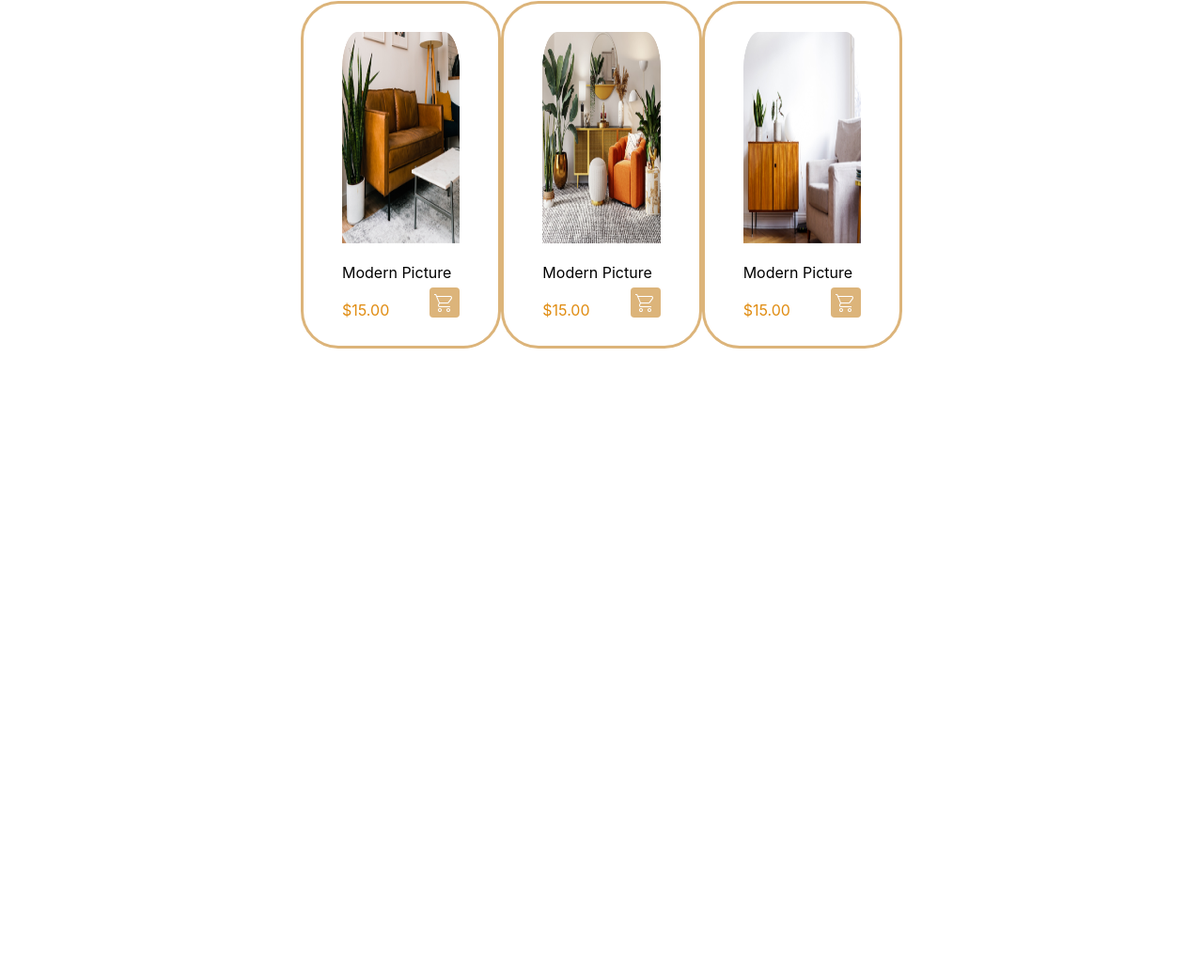
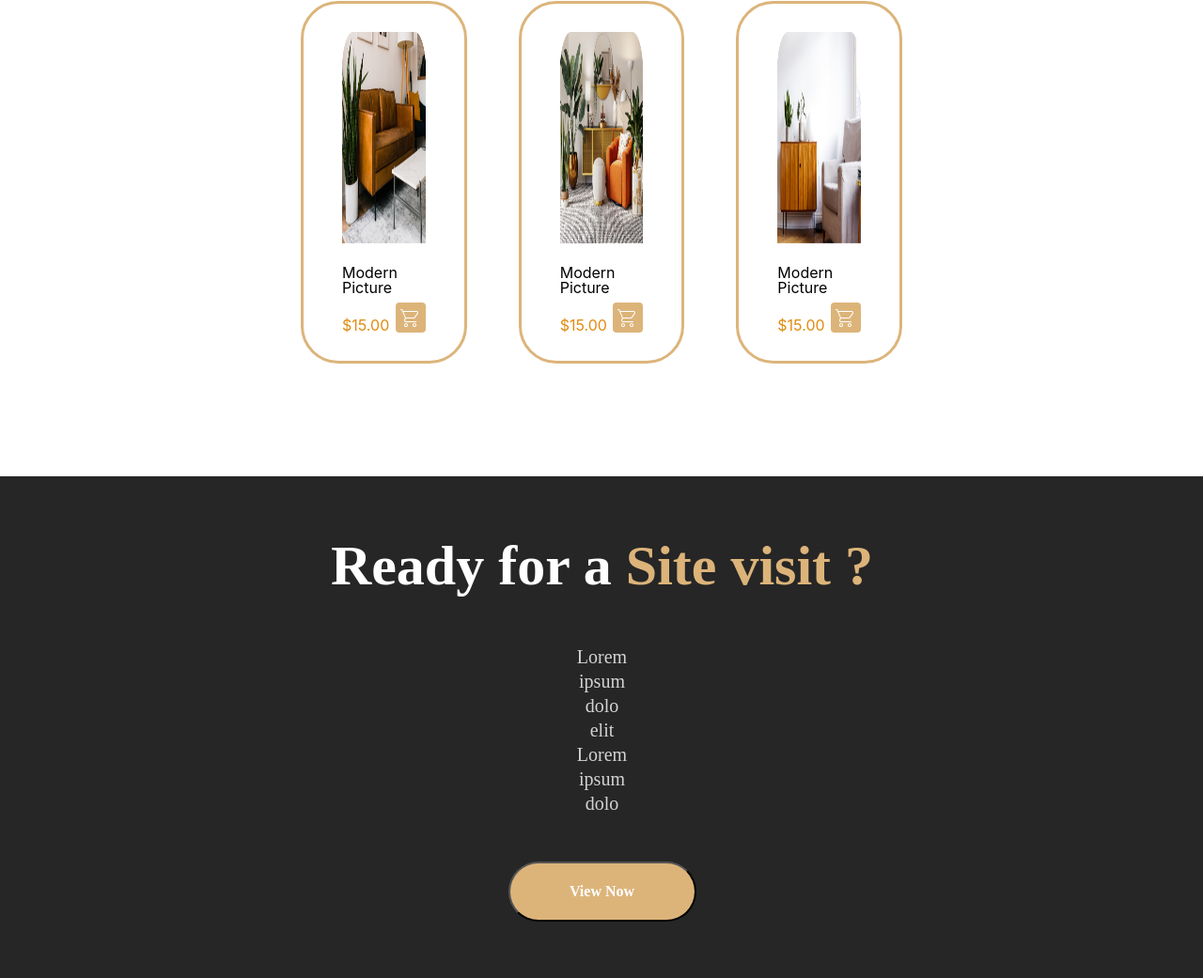
Before and after one commit to Saba-Sebiskveradze/Homework7, a plain HTML site: page index.html in a window 1280 px wide. Shown: the part 1059-2100 px from the top of the page at 94% size. Before the commit the page ends 1550 px from the top, so only its background shows below. Drawn offline with Linux system fonts and the light colour scheme.

Commit message:
add footer

```diff
--- a/css/style.css
+++ b/css/style.css
@@ -85,6 +85,7 @@ ul {
     display: flex;
     flex-direction: column;
     justify-content: space-between;
+    gap: 81px;
 
 }
 
@@ -94,12 +95,12 @@ ul {
     font-family: Work Sans;
     font-size: 75px;
     font-weight: 600px;
-    margin-bottom: 81px;
 }
 
 .products_div {
     display: flex;
     justify-content: space-between;
+    gap: 55px;
 }
 
 .product {
@@ -117,11 +118,12 @@ ul {
 .modern_pic {
     font-family: Inter;
     font-size: 16px;
-    font-weight: 400px;
+    font-weight: 400;
     margin-top: 20px;
     margin-bottom: 8px;
 }
-.price_icon{
+
+.price_icon {
     display: flex;
     justify-content: space-between;
     align-items: flex-end;
@@ -144,3 +146,52 @@ ul {
     border-radius: 4px;
     background-color: #DCB47A;
 }
+
+/* making footer css */
+footer {
+    display: flex;
+    padding: 60px 629px 60px 630px;
+    flex-direction: column;
+    justify-content: center;
+    align-items: center;
+    gap: 49px;
+    background-color: #262626;
+
+}
+
+.footer_h {
+    color: #FFF;
+    text-align: center;
+    font-family: Work Sans;
+    width: 661px;
+    font-size: 60px;
+    font-weight: 600;
+    line-height: 70px;
+}
+
+span {
+    color: #DCB47A;
+}
+
+.footer_p {
+    color: rgba(255, 255, 255, 0.80);
+    text-align: center;
+    font-family: Work Sans;
+    font-size: 20px;
+    font-weight: 400;
+    line-height: 130%;
+}
+
+button {
+    color: #FFF;
+    text-align: center;
+    font-family: Work Sans;
+    font-size: 16px;
+    font-weight: 700;
+    line-height: 120%;
+    text-transform: capitalize;
+    width: 200px;
+    height: 64px;
+    border-radius: 60px;
+    background-color: #DCB47A;
+}
--- a/index.html
+++ b/index.html
@@ -70,6 +70,14 @@
             </div>
         </section>
 
+        <!-- start footer -->
+        <footer>
+            <h2 class="footer_h">Ready for a <span>Site visit ?</span></h2>
+            <p class="footer_p">Lorem ipsum dolo elit Lorem ipsum dolo</p>
+            <a href="https://www.amazon.com/s?k=furniture&crid=POBQYQLZ9DU5&sprefix=f%2Caps%2C551&ref=nb_sb_noss_2" target="_blank">
+                <button>View Now</button>
+            </a>
+        </footer>
 
     </div>
 
```
